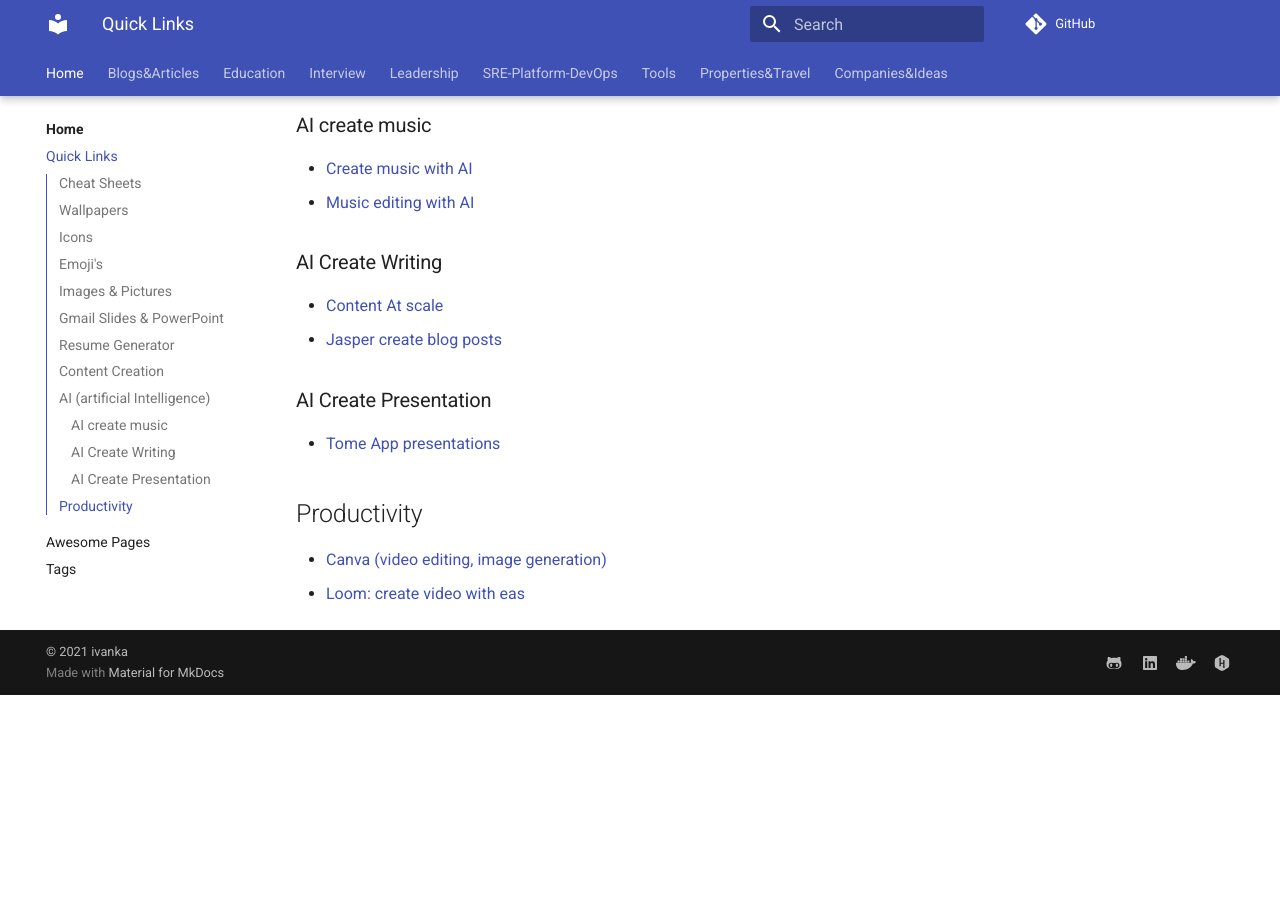
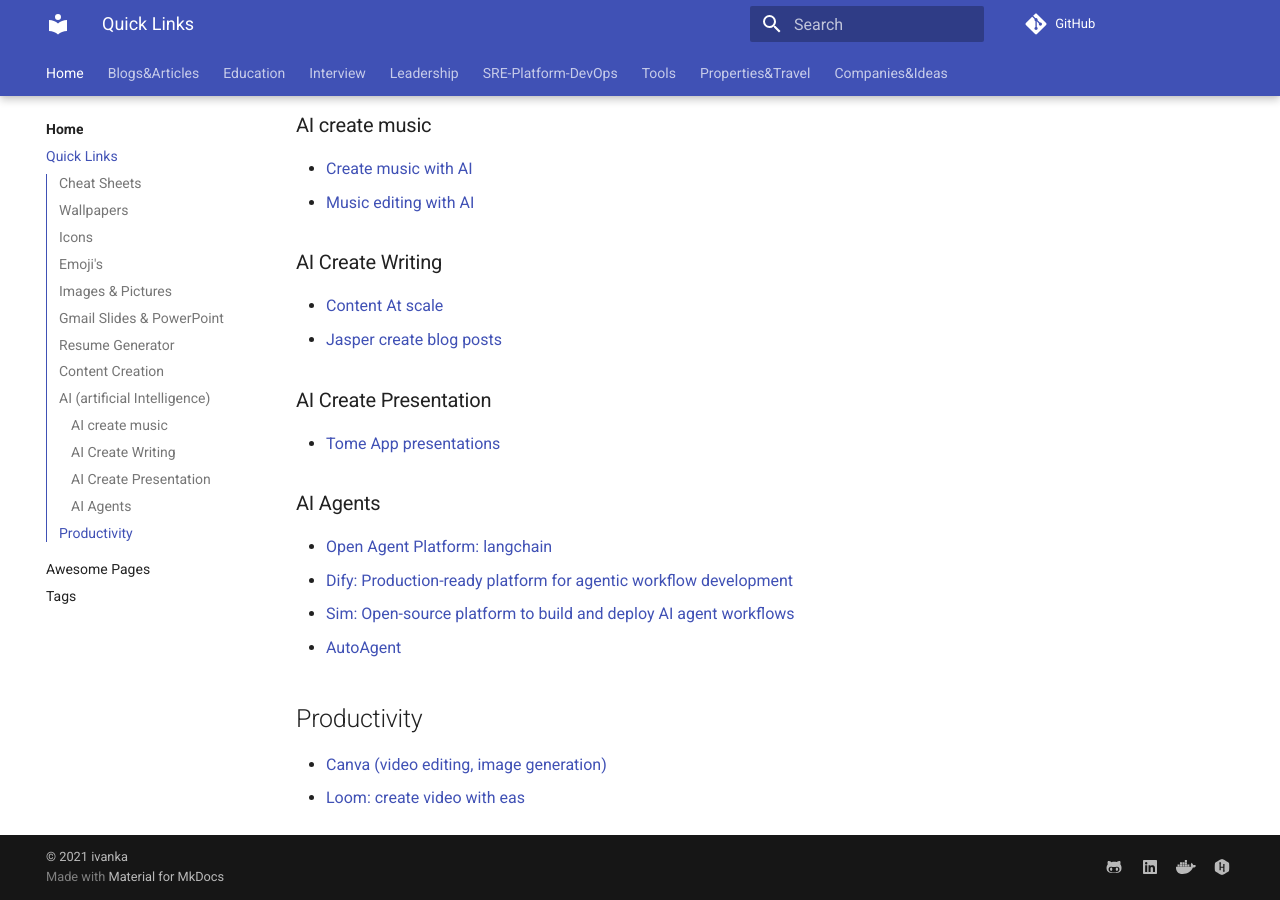
Before and after one commit to ivankatliarchuk/knowledge-base, an MkDocs documentation site: the page built from docs/quicklinks.md, in a window 1280 px wide and 900 px high, scrolled down 2207 px. Built offline with MkDocs 1.6.1 and Material for MkDocs 9.7.7, drawn with Linux system fonts in a browser that asks for light colours; comment, search, counter and statistics services are not loaded; before the commit the page ends 2902 px from its top, so only the background shows below that.

Commit message:
added ai tools
Signed-off-by: ivan katliarchuk <ivan.katliarchuk@gmail.com>

```diff
--- a/docs/quicklinks.md
+++ b/docs/quicklinks.md
@@ -90,6 +90,12 @@
 
 - [Tome App presentations](https://beta.tome.app/){:target="_blank"}
 
+### AI Agents
+
+- [Open Agent Platform: langchain](https://github.com/langchain-ai/open-agent-platform)
+- [Dify: Production-ready platform for agentic workflow development](https://github.com/langgenius/dify)
+- [Sim: Open-source platform to build and deploy AI agent workflows](https://github.com/simstudioai/sim)
+- [AutoAgent](https://github.com/HKUDS/AutoAgent)
 
 ## Productivity
 
```
